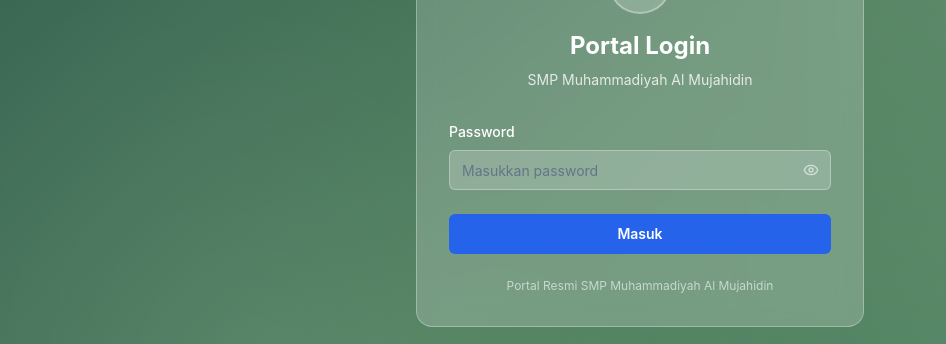
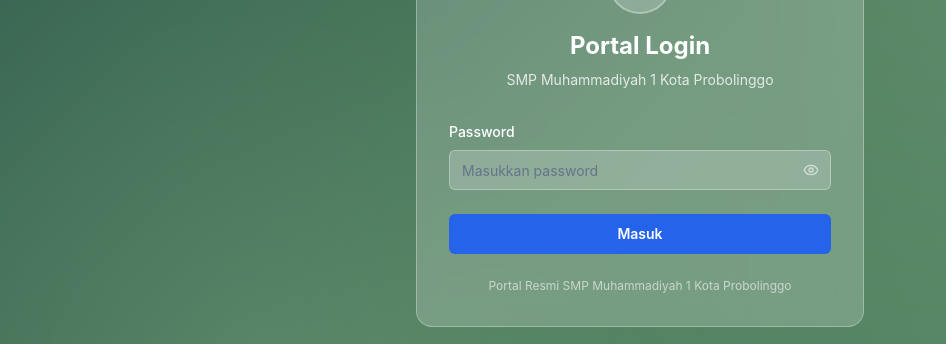
Before and after one commit to aminudin0893/smpmusapro, a React (Vite) app: page / in a window 1280 px wide. Shown: the part 278-622 px from the top of the page, without its empty margins (0-946 px from the left). Built offline with nearby package versions, Linux system fonts and the light colour scheme.

Commit message:
Change website name
Update website name to "SMP Muhammadiyah 1 Kota Probolinggo".

```diff
--- a/src/components/Header.tsx
+++ b/src/components/Header.tsx
@@ -20,10 +20,10 @@ const Header = () => {
 
       {/* School Name */}
       <div className="text-white mb-2">
-        <h1 className="text-sm font-medium mb-1">SMP MUHAMMADIYAH | MBS</h1>
+        <h1 className="text-sm font-medium mb-1">SMP MUHAMMADIYAH 1 | KOTA PROBOLINGGO</h1>
         <h2 className="text-3xl font-bold mb-1">
-          Al Mujahidin
-          <span className="text-xl ml-2 italic">Gunungkidul</span>
+          SMP Muhammadiyah 1
+          <span className="text-xl ml-2 italic">Probolinggo</span>
         </h2>
         <p className="text-sm opacity-90">FULLDAY & BOARDING SCHOOL</p>
       </div>
@@ -31,7 +31,7 @@ const Header = () => {
       {/* Portal Title */}
       <div className="glass-effect rounded-2xl px-8 py-4 mx-auto max-w-2xl">
         <h3 className="text-white text-lg font-semibold">
-          Portal Resmi SMP Muhammadiyah Al Mujahidin
+          Portal Resmi SMP Muhammadiyah 1 Kota Probolinggo
         </h3>
       </div>
     </div>
--- a/src/components/PasswordLogin.tsx
+++ b/src/components/PasswordLogin.tsx
@@ -32,7 +32,7 @@ const PasswordLogin: React.FC<PasswordLoginProps> = ({ onLogin }) => {
           </div>
           <h1 className="text-white text-2xl font-bold mb-2">Portal Login</h1>
           <p className="text-white/80 text-sm">
-            SMP Muhammadiyah Al Mujahidin
+            SMP Muhammadiyah 1 Kota Probolinggo
           </p>
         </div>
 
@@ -77,7 +77,7 @@ const PasswordLogin: React.FC<PasswordLoginProps> = ({ onLogin }) => {
 
         <div className="mt-6 text-center">
           <p className="text-white/60 text-xs">
-            Portal Resmi SMP Muhammadiyah Al Mujahidin
+            Portal Resmi SMP Muhammadiyah 1 Kota Probolinggo
           </p>
         </div>
       </div>
```
